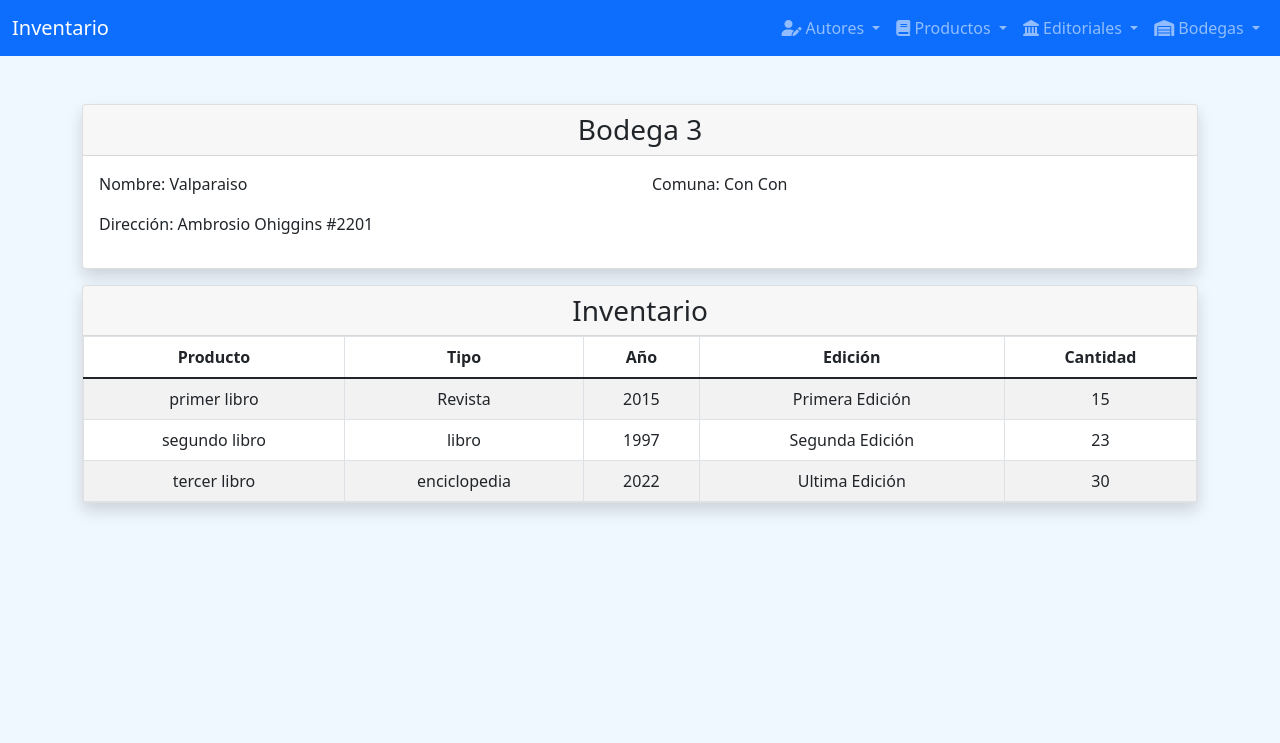
After one commit to josevc997/Libreria-el-poeta, a Django app: page /bodegas/1 in a window 1280 px wide. The commit adds this page. Shown: the top 743 px of the page. Run offline with Django 4.2, Linux system fonts and the light colour scheme; some libraries are stand-ins or nearby versions.

Commit message:
detalle bodega

```diff
--- /dev/null
+++ b/libreria/inventario/templates/bodegas/detalle.html
@@ -0,0 +1,61 @@
+{% extends 'layout.html' %}
+
+{% block contenido %}
+<div class="container">
+    <div class="card mb-3 shadow">
+        <h3 class="card-header text-center">
+            Bodega {{bodega.id}}
+        </h3>
+        <div class="card-body">
+            <div class="row">
+                <div class="col-12 col-md-6">
+                    <p>Nombre: {{bodega.nombre}}</p>
+                </div>
+                <div class="col-12 col-md-6">
+                    <p>Comuna: {{bodega.comuna}}</p>
+                </div>
+                <div class="col-12 col-md-6">
+                    <p>Dirección: {{bodega.direccion}}</p>
+                </div>
+            </div>
+        </div>
+    </div>
+    <div class="card mb-3 shadow">
+        <h3 class="card-header text-center">Inventario</h3>
+        <div class="card-body" style="padding: 0px;">
+            <table class="table table-striped table-hover text-center table-bordered" style="margin: 0px;">
+                <thead>
+                    <tr>
+                        <th scope="col">
+                            Producto
+                        </th>
+                        <th scope="col">
+                            Tipo
+                        </th>
+                        <th scope="col">
+                            Año
+                        </th>
+                        <th scope="col">
+                            Edición
+                        </th>
+                        <th scope="col">
+                            Cantidad
+                        </th>
+                    </tr>
+                </thead>
+                <tbody>
+                    {% for producto in productos %}
+                        <tr>
+                            <td>{{producto.nombre}}</td>
+                            <td>{{producto.tipo}}</td>
+                            <td>{{producto.annio}}</td>
+                            <td>{{producto.edicion}}</td>
+                            <td>{{producto.cantidad}}</td>
+                        </tr>
+                    {% endfor %}
+                </tbody>
+            </table>
+        </div>
+    </div>
+</div>
+{% endblock contenido %}
--- a/libreria/inventario/templates/bodegas/lista.html
+++ b/libreria/inventario/templates/bodegas/lista.html
@@ -21,7 +21,7 @@
                         <td>{{bodega.comuna}}</td>
                         <td>{{bodega.direccion}}</td>
                         <td>
-                            <button class="btn btn-primary">ver</button>
+                            <a href="{% url 'detalleBodegas' bodega.id %}" class="btn btn-primary">ver</a>
                             <button class="btn btn-warning">editar</button>
                             <button class="btn btn-danger">borrar</button>
                         </td>
--- a/libreria/inventario/urls.py
+++ b/libreria/inventario/urls.py
@@ -9,6 +9,7 @@ urlpatterns = [
     path('productos', views.productos, name='productos'),
     path('productos/registro', views.registroProductos, name='registroProductos'),
     path('bodegas', views.bodegas, name='bodegas'),
+    path('bodegas/<int:bodega_id>', views.detalleBodegas, name='detalleBodegas'),
     path('bodegas/registro', views.registroBodegas, name='registroBodegas'),
     path('editoriales', views.editoriales, name='editoriales'),
     path('editoriales/registro', views.registroEditoriales, name='registroEditoriales'),
--- a/libreria/inventario/views.py
+++ b/libreria/inventario/views.py
@@ -35,12 +35,7 @@ def productos(request):
     template = "productos/lista.html"
     data = dict()
     data['titulo'] = "productos Registrados"
-    info = dict()
-    productos = []
-    productos.append({'nombre': "primer libro", 'tipo': "Revista", 'annio': 2015, 'edicion': 'Primera Edición', 'resumen': "Mejor libro de todos"})
-    productos.append({'nombre': "segundo libro", 'tipo': "libro", 'annio': 1997, 'edicion': 'Segunda Edición', 'resumen': "Segundo mejor libro de todos"})
-    productos.append({'nombre': "tercer libro", 'tipo': "enciclopedia", 'annio': 2022, 'edicion': 'Ultima Edición', 'resumen': "Peor libro de todos"})
-    data['productos'] = productos
+    data['productos'] = [{'nombre': "primer libro", 'tipo': "Revista", 'annio': 2015, 'edicion': 'Primera Edición', 'resumen': "Mejor libro de todos"}, {'nombre': "segundo libro", 'tipo': "libro", 'annio': 1997, 'edicion': 'Segunda Edición', 'resumen': "Segundo mejor libro de todos"}, {'nombre': "tercer libro", 'tipo': "enciclopedia", 'annio': 2022, 'edicion': 'Ultima Edición', 'resumen': "Peor libro de todos"}]
     return render(request, template, data)
 
 def registroProductos(request):
@@ -66,7 +61,15 @@ def bodegas(request):
     template = "bodegas/lista.html"
     data = dict()
     data['titulo'] = "Bodegas Registrados"
-    data['bodegas'] = [{'nombre': 'Santiago','comuna': 'Santiago Centro','direccion': 'Almirante Barroso #333'},{'nombre': 'Concepción','comuna': 'Concepción','direccion': 'Paseo Costero #1125'},{'nombre': 'Valparaiso','comuna': 'Con Con','direccion': 'Ambrosio Ohiggins #2201'}]
+    data['bodegas'] = [{'id': 1, 'nombre': 'Santiago','comuna': 'Santiago Centro','direccion': 'Almirante Barroso #333'},{'id': 2, 'nombre': 'Concepción','comuna': 'Concepción','direccion': 'Paseo Costero #1125'},{'id': 3, 'nombre': 'Valparaiso','comuna': 'Con Con','direccion': 'Ambrosio Ohiggins #2201'}]
+    return render(request, template, data)
+
+def detalleBodegas(request, bodega_id):
+    template = "bodegas/detalle.html"
+    data = dict()
+    data['titulo'] = "Bodega XXXXX"
+    data['bodega'] = {'id': 3, 'nombre': 'Valparaiso','comuna': 'Con Con','direccion': 'Ambrosio Ohiggins #2201'}
+    data['productos'] = [{'nombre': "primer libro", 'tipo': "Revista", 'annio': 2015, 'edicion': 'Primera Edición', 'resumen': "Mejor libro de todos", 'cantidad': 15}, {'nombre': "segundo libro", 'tipo': "libro", 'annio': 1997, 'edicion': 'Segunda Edición', 'resumen': "Segundo mejor libro de todos", 'cantidad': 23}, {'nombre': "tercer libro", 'tipo': "enciclopedia", 'annio': 2022, 'edicion': 'Ultima Edición', 'resumen': "Peor libro de todos", 'cantidad': 30}]
     return render(request, template, data)
 
 def registroBodegas(request):
```
